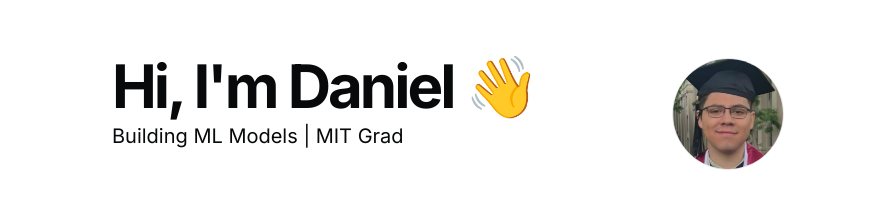
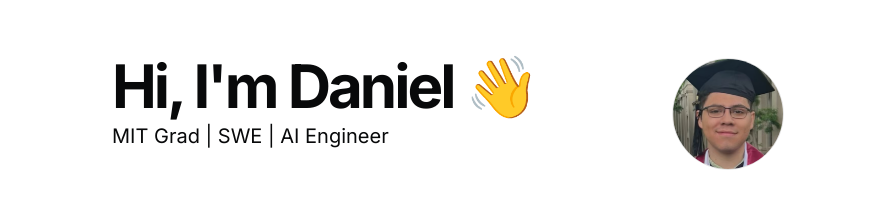
Before and after one commit to DanielF21/portfolio, a Next.js app: page / in a window 1280 px wide. Shown: the top 212 px of the page, without its empty margins (192-1086 px from the left). Built offline with nearby package versions, Linux system fonts and the light colour scheme.

Commit message:
Changed resume header

```diff
--- a/src/data/resume.tsx
+++ b/src/data/resume.tsx
@@ -8,7 +8,7 @@ export const DATA = {
   location: "Boston, MA",
   locationLink: "https://www.google.com/maps/place/boston",
   description:
-    "Building ML Models | MIT Grad",
+    "MIT Grad | SWE | AI Engineer",
   summary:
     "In 2024, I graduated from MIT with a BS in Computer Science and Engineering. I've done data science research for the NBA and developed image processing algorithms for the Digital Humanities Lab. Talk to me about bullet chess and distance running!",
   avatarUrl: "/me.png",
```
